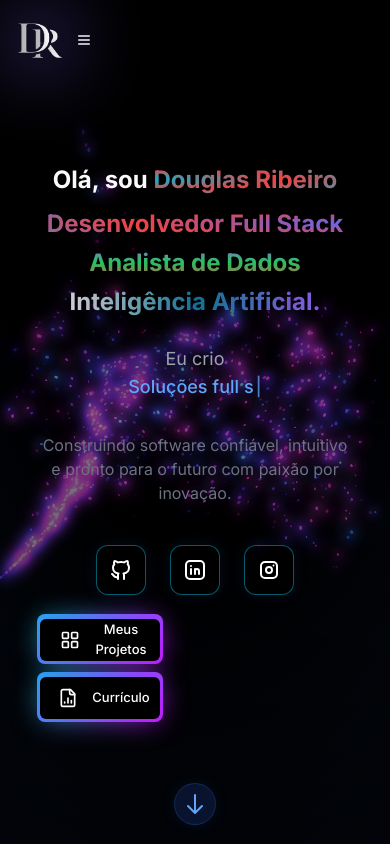
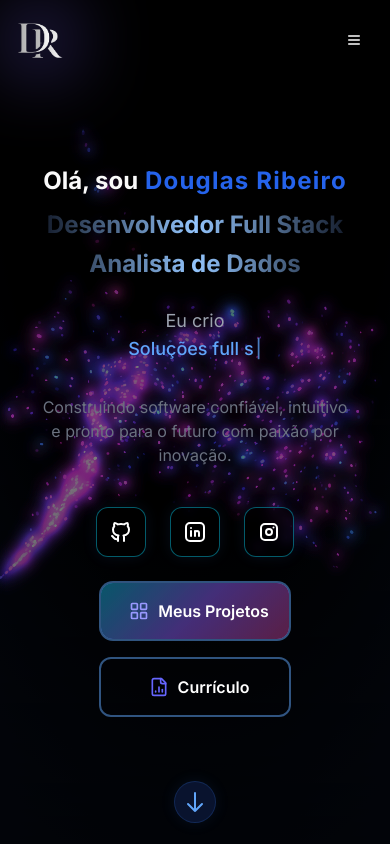
Before and after one commit to DougRib/portfolio-dev, a React (Vite) app: page / in a window 390 px wide. Shown: the top 844 px of the page. Built offline with nearby package versions, Linux system fonts and the light colour scheme.

Commit message:
Refactor Hero and Navbar components for improved styling and responsiveness; update button styles and translations in LanguageContext; enhance form submit button design in CSS.

```diff
--- a/package.json
+++ b/package.json
@@ -11,6 +11,7 @@
     "preview": "vite preview"
   },
   "dependencies": {
+    "@formspree/react": "^3.0.0",
     "@radix-ui/react-slot": "^1.1.0",
     "@radix-ui/react-toast": "^1.2.1",
     "@radix-ui/react-tooltip": "^1.1.4",
--- a/src/components/Hero.tsx
+++ b/src/components/Hero.tsx
@@ -31,20 +31,17 @@ const Hero = () => {
           >
             <span className="block text-2xl sm:text-3xl md:text-4xl lg:text-5xl">
               {t("hero.greeting")}
-              <span className="bg-[radial-gradient(ellipse_at_left,_var(--tw-gradient-stops))] from-cyan-500 via-red-500 to-cyan-500 text-transparent bg-clip-text">
+              <span className="text-blue-600 tracking-wider ">
                 {" "}
                 {t("hero.name")}
               </span>
             </span>
             <span className="block mt-2">
-              <span className="block bg-[radial-gradient(ellipse_at_right,_var(--tw-gradient-stops))] from-indigo-500 via-red-500 to-blue-500 text-transparent bg-clip-text">
+              <span className="block bg-gradient-to-r from-gray-900 via-blue-300 to-gray-900 text-transparent bg-clip-text">
                 {t("hero.role1")}
               </span>
-              <span className="block bg-gradient-to-t from-red-500 via-green-500 to-purple-500 text-transparent bg-clip-text">
+              <span className="block bg-gradient-to-r from-gray-900 via-blue-300 to-gray-900 text-transparent bg-clip-text">
                 {t("hero.role2")}
-              </span>
-              <span className="block bg-gradient-to-r from-red-100 via-cyan-700 to-purple-500 text-transparent bg-clip-text">
-                {t("hero.role3")}
               </span>
             </span>
           </motion.h1>
@@ -114,21 +111,24 @@ const Hero = () => {
           </motion.div>
 
           <motion.div
-            className="flex flex-col sm:flex-row justify-center gap-4"
+            className="flex flex-col sm:flex-row gap-4 sm:w-auto min-[400px]:flex-row justify-center sm:justify-center items-center"
             initial={{ opacity: 0, y: 20 }}
             animate={{ opacity: 1, y: 0 }}
             transition={{ delay: 0.9, duration: 0.6 }}
           >
-            <a href="#projects" className="gradient-border-button">
-              <LayoutGrid width={20} height={20} stroke="#ffffff" />
+            <a
+              href="#projects"
+              className="btn-holographic"
+            >
+              <LayoutGrid width={20} height={20} stroke="#9999FF" />
               {t("hero.ctaWork")}
             </a>
-            <div className="flex items-center gap-2">
+            <div className="flex items-center gap-1">
               <button
-                className="gradient-border-button "
+                className=" btn-neon"
                 onClick={handleResumeDownload}
               >
-                <FileChartColumn width={20} height={20} stroke="#ffffff" />
+                <FileChartColumn width={20} height={20} stroke="#6666FF" />
                 {t("hero.ctaResume")}
               </button>
             </div>
--- a/src/components/Navbar.tsx
+++ b/src/components/Navbar.tsx
@@ -128,7 +128,7 @@ const Navbar = () => {
           </a>
 
           {/* Desktop Navigation - Centered */}
-          <div className="hidden md:flex items-center flex-1 justify-center">
+          <div className="hidden min-[910px]:flex items-center flex-1 justify-center">
             {/* Main Navigation */}
             <div className="flex px-8 py-2 bg-gray-900/30 backdrop-blur-md rounded-full border border-white/10 shadow-xl">
               <div className="flex space-x-8 items-center justify-center">
@@ -147,7 +147,7 @@ const Navbar = () => {
           </div>
 
           {/* Contact button (Hire Me removed) - Right side */}
-          <div className="hidden md:flex items-center gap-4 ml-auto">
+          <div className="hidden min-[910px]:flex items-center gap-4 ml-auto">
             <div className="relative" ref={langMenuRef}>
               <button
                 type="button"
@@ -177,7 +177,7 @@ const Navbar = () => {
                       className={`w-full text-left px-4 py-2 text-sm transition-colors ${
                         language === option.value
                           ? "bg-blue-500/10 text-blue-300"
-                          : "text-gray-200 hover:bg-white/5"
+                          : "text-gray-200 hover:bg-white/5 hover:text-blue-400"
                       }`}
                     >
                       {option.label}
@@ -193,7 +193,7 @@ const Navbar = () => {
           </div>
 
           {/* Mobile menu button */}
-          <div className="md:hidden">
+          <div className=" min-[910px]:hidden ml-auto">
             <Button
               variant="ghost"
               size="sm"
@@ -201,7 +201,7 @@ const Navbar = () => {
               className="text-white hover:bg-gray-800"
             >
               {mobileMenuOpen ? (
-                <X className="w-6 h-6 hover:text-red-500" />
+                <X className="w-6 h-6" />
               ) : (
                 <Menu className="w-6 h-6 " />
               )}
@@ -213,7 +213,7 @@ const Navbar = () => {
       {/* Mobile menu */}
       {mobileMenuOpen && (
         <motion.div
-          className="md:hidden p-4 bg-gray-900/95 border-t border-gray-800 backdrop-blur-md"
+          className="min-[910px]:hidden p-4 bg-gray-900/95 border-t border-gray-800 backdrop-blur-md"
           initial={{ opacity: 0, height: 0 }}
           animate={{ opacity: 1, height: "auto" }}
           exit={{ opacity: 0, height: 0 }}
@@ -250,7 +250,7 @@ const Navbar = () => {
                     className={`text-left px-4 py-2 rounded-md text-sm transition-colors ${
                       language === option.value
                         ? "bg-blue-500/10 text-blue-300"
-                        : "text-gray-300 hover:bg-gray-800 hover:text-white"
+                        : "text-gray-300 hover:bg-gray-800 hover:text-blue-400"
                     }`}
                   >
                     {option.label}
--- a/src/components/ui/glowing-effect-demo.tsx
+++ b/src/components/ui/glowing-effect-demo.tsx
@@ -153,6 +153,8 @@ interface GridItemProps {
 }
 
 const GridItem = ({ project }: GridItemProps) => {
+  const { t } = useLanguage();
+
   return (
     <li className="min-h-[16rem] list-none">
       <div className="micro-project-card">
--- a/src/components/ui/vortex-background.tsx
+++ b/src/components/ui/vortex-background.tsx
@@ -1,4 +1,3 @@
-import React from "react";
 import { Vortex } from "./vortex";
 
 export const VortexBackground = () => {
--- a/src/context/LanguageContext.tsx
+++ b/src/context/LanguageContext.tsx
@@ -27,7 +27,6 @@ const translations: Record<Language, Translations> = {
       name: "Douglas Ribeiro",
       role1: "Desenvolvedor Full Stack",
       role2: "Analista de Dados",
-      role3: "Inteligência Artificial.",
       animatedLead: "Eu crio",
       animatedItems: [
         " Soluções full stack escaláveis ",
@@ -267,7 +266,7 @@ const translations: Record<Language, Translations> = {
         years: "Anos de experiência",
       },
       connectTitle: "Conecte-se comigo",
-      platformsTitle: "Plataformas de programação",
+      platformsTitle: "Comunidade & Código",
       formTitle: "Vamos conversar",
       labels: {
         firstName: "Nome",
@@ -1018,7 +1017,7 @@ const translations: Record<Language, Translations> = {
     },
     microProjects: { items: [] },
     contact: {
-      sectionTitle: "Vamos conectar-nos",
+      sectionTitle: "Vamos nos conectar",
       statsTitle: "Estatísticas do programador",
       statsSubtitle: "Conquistas e métricas em tempo real",
       statsLabels: {
@@ -1027,7 +1026,7 @@ const translations: Record<Language, Translations> = {
         certifications: "Certificações",
         years: "Anos de experiência",
       },
-      connectTitle: "Conecta-te comigo",
+      connectTitle: "Conecte-se comigo",
       platformsTitle: "Plataformas de programação",
       formTitle: "Vamos conversar",
       labels: {
@@ -1049,11 +1048,11 @@ const translations: Record<Language, Translations> = {
         project: "Projeto",
       },
       submit: "Enviar mensagem",
-      sending: "A enviar...",
+      sending: "Enviando mensagem...",
       validation: "Seleciona um tipo de colaboração.",
       success: "Mensagem enviada com sucesso.",
-      error: "Falha ao enviar a mensagem. Tenta novamente mais tarde.",
-      mailClientOpened: "O teu cliente de email foi aberto para enviar a mensagem.",
+      error: "Falha ao enviar a mensagem. Tenta novamente.",
+      errorEmail: "Erro ao enviar. Tente novamente.",
     },
     footer: {
       rights: "Todos os direitos reservados.",
--- a/src/index.css
+++ b/src/index.css
@@ -568,7 +568,6 @@
   /* Beautiful Contact Form Container */
   .form-container {
     width: 100%;
-    max-width: 500px;
     background: linear-gradient(#212121, #212121) padding-box,
                 linear-gradient(145deg, transparent 35%,#e81cff, #40c9ff) border-box;
     border: 2px solid transparent;
@@ -824,32 +823,61 @@
     background: #25d366;
   }
 
+  /* Beautiful Submit Button */
   .form-container .form-submit-btn {
-    display: flex;
-    align-items: flex-start;
+    position: relative;
+    padding: 16px 40px;
+    font-size: 16px;
+    font-weight: 600;
+    color: #fff;
+    background: #000;
+    border: 1px solid rgba(139, 92, 246, 0.3);
+    border-radius: 14px;
+    cursor: pointer;
+    overflow: visible;
+    transition: all 0.3s ease;
+    display: inline-flex;
+    align-items: center;
     justify-content: center;
-    align-self: flex-start;
-    font-family: inherit;
-    color: #717171;
-    font-weight: 600;
-    width: 40%;
-    background: #9FF6FF;
-    border: 1px solid #414141;
-    padding: 12px 16px;
-    font-size: inherit;
-    gap: 8px;
-    margin-top: 8px;
-    cursor: pointer;
-    border-radius: 6px;
-    transition: all 0.1s ease;
+    gap: 10px;
+  }
+  .form-container .form-submit-btn::before {
+    content: "";
+    position: absolute;
+    inset: -2px;
+    background: linear-gradient(45deg, #8b5cf6, #ec4899, #8b5cf6);
+    background-size: 200% 200%;
+    border-radius: 14px;
+    z-index: -1;
+    opacity: 0;
+    filter: blur(10px);
+    transition: opacity 0.3s ease;
+    animation: gradient-shift 3s ease infinite;
+  }
+
+  .form-container .form-submit-btn:hover::before {
+    opacity: 0.8;
   }
 
   .form-container .form-submit-btn:hover {
-    background-color: #009999;
-    border-color: #009999;
-    color: #ffffff;
-    box-shadow: 0 0 20px rgba(0, 153, 153, 0.6);
+    border-color: rgba(139, 92, 246, 0.8);
     transform: scale(1.02);
+    box-shadow:
+      0 0 30px rgba(139, 92, 246, 0.4),
+      0 0 60px rgba(236, 72, 153, 0.2);
+  }
+
+  .form-container .form-submit-btn:active {
+    transform: scale(0.98);
+  }
+
+  @keyframes gradient-shift {
+    0%, 100% {
+      background-position: 0% 50%;
+    }
+    50% {
+      background-position: 100% 50%;
+    }
   }
 
   /* Beautiful 3D Card UI - Purple Theme */
@@ -1162,75 +1190,149 @@
   }
 
   /* Gradient Border Buttons */
-  .gradient-border-button {
-    position: relative;
-    width: 120px;
-    height: 42px;
-    background-color: #000;
+  .hero-actions {
   display: flex;
-    align-items: center;
-    color: white;
-    flex-direction: row;
-    justify-content: center;
-    border: none;
-    padding: 6px 12px;
-    gap: 6px;
-    border-radius: 6px;
-    cursor: pointer;
-    text-decoration: none;
-    font-size: 13px;
-    font-weight: 500;
+  gap: 16px;
 }
 
-  .gradient-border-button::before {
-    content: '';
+/* Botão Primário hero: Gradiente Sólido e Elegante */
+.btn-holographic {
+  position: relative;
+  padding: 10px 20px;
+  font-size: 16px;
+  font-weight: 600;
+  color: #fff;
+  background: linear-gradient(
+    135deg,
+    rgba(6, 182, 212, 0.4) 0%,
+    rgba(139, 92, 246, 0.4) 50%,
+    rgba(236, 72, 153, 0.3) 100%
+  );
+  border: 2px solid rgba(96, 165, 250, 0.5);
+  border-radius: 14px;
+  cursor: pointer;
+  overflow: hidden;
+  transition: all 0.3s ease;
+  display: inline-flex;
+  align-items: center;
+  gap: 1px;
+  background-clip: padding-box;
+}
+
+.btn-holographic::before {
+  content: "";
+  position: absolute;
+  inset: -2px;
+  background: linear-gradient(
+    135deg,
+    #06b6d4,
+    #8b5cf6,
+    #ec4899,
+    #06b6d4
+  );
+  background-size: 300% 300%;
+  border-radius: 14px;
+  z-index: -1;
+  animation: holographic 3s ease infinite;
+  opacity: 0.8;
+}
+
+.btn-holographic::after {
+  content: "";
   position: absolute;
   inset: 0;
-    left: -3px;
-    top: -1px;
-    margin: auto;
-    width: 126px;
-    height: 50px;
-    border-radius: 8px;
-    background: linear-gradient(-45deg, #c41dff 0%, #2da3ff 100%);
-    z-index: -10;
-    pointer-events: none;
-    transition: all 0.6s cubic-bezier(0.175, 0.885, 0.32, 1.275);
+  background: rgba(0, 0, 0, 0.8);
+  border-radius: 12px;
+  z-index: -1;
+  transition: background 0.3s ease;
 }
 
-  .gradient-border-button::after {
-    content: "";
-    z-index: -1;
-    position: absolute;
-    inset: 0;
-    background: linear-gradient(-45deg, #d400ff 0%, #00b8bb 100%);
-    transform: translate3d(0, 0, 0) scale(0.95);
-    filter: blur(15px);
+.btn-holographic:hover::after {
+  background: rgba(0, 0, 0, 0.1);
 }
 
-  .gradient-border-button:hover::after {
-    filter: blur(30px);
+.btn-holographic:hover {
+  transform: translateY(-3px);
+  box-shadow: 0 10px 40px rgba(139, 92, 246, 0.4);
 }
 
-  .gradient-border-button:hover::before {
-    transform: rotate(-180deg);
+.btn-holographic:active {
+  transform: translateY(-1px);
 }
 
-  .gradient-border-button:active::before {
-    scale: 0.7;
+@keyframes holographic {
+  0%, 100% {
+    background-position: 0% 50%;
+  }
+  50% {
+    background-position: 100% 50%;
+  }
 }
 
 /* Download button - icon only */
-  .gradient-border-button.download-btn {
-    width: 42px;
-    height: 42px;
-    padding: 6px;
-    gap: 0;
+.btn-neon {
+  position: relative;
+  padding: 10px 40px;
+  font-size: 16px;
+  font-weight: 600;
+  color: #fff;
+  background: transparent;
+  border: 2px solid rgba(96, 165, 250, 0.5);
+  border-radius: 12px;
+  cursor: pointer;
+  overflow: hidden;
+  transition: all 0.3s ease;
+  display: inline-flex;
+  align-items: center;
+  gap: 1px;
 }
 
-  .gradient-border-button.download-btn::before {
-    width: 48px;
-    height: 48px;
+.btn-neon::before {
+  content: "";
+  position: absolute;
+  top: 0;
+  left: -100%;
+  width: 100%;
+  height: 100%;
+  background: linear-gradient(
+    90deg,
+    transparent,
+    rgba(96, 165, 250, 0.2),
+    transparent
+  );
+  transition: left 0.5s ease;
+}
+
+.btn-neon::after {
+  content: "";
+  position: absolute;
+  inset: 0;
+  background: rgba(96, 165, 250, 0.05);
+  opacity: 0;
+  transition: opacity 0.3s ease;
+}
+
+.btn-neon:hover {
+  border-color: rgba(96, 165, 250, 1);
+  color: #60a5fa;
+  box-shadow:
+    0 0 20px rgba(96, 165, 250, 0.5),
+    inset 0 0 20px rgba(96, 165, 250, 0.4);
+}
+
+.btn-neon:hover::before {
+  left: 100%;
+}
+
+.btn-neon:hover::after {
+  opacity: 1;
+}
+
+.btn-neon:active {
+  transform: scale(0.97);
+  box-shadow:
+    0 0 10px rgba(96, 165, 250, 0.2),
+    inset 0 0 10px rgba(96, 165, 250, 0.15);
 }
 
   /* Micro Project Card Hover Effect */
```
Also changed, not shown: src/components/Contact.tsx (+166 -164 lines), 2 other files (tests, documents, lock files or other folders). Lines whose indentation alone changed are shown as unchanged.
